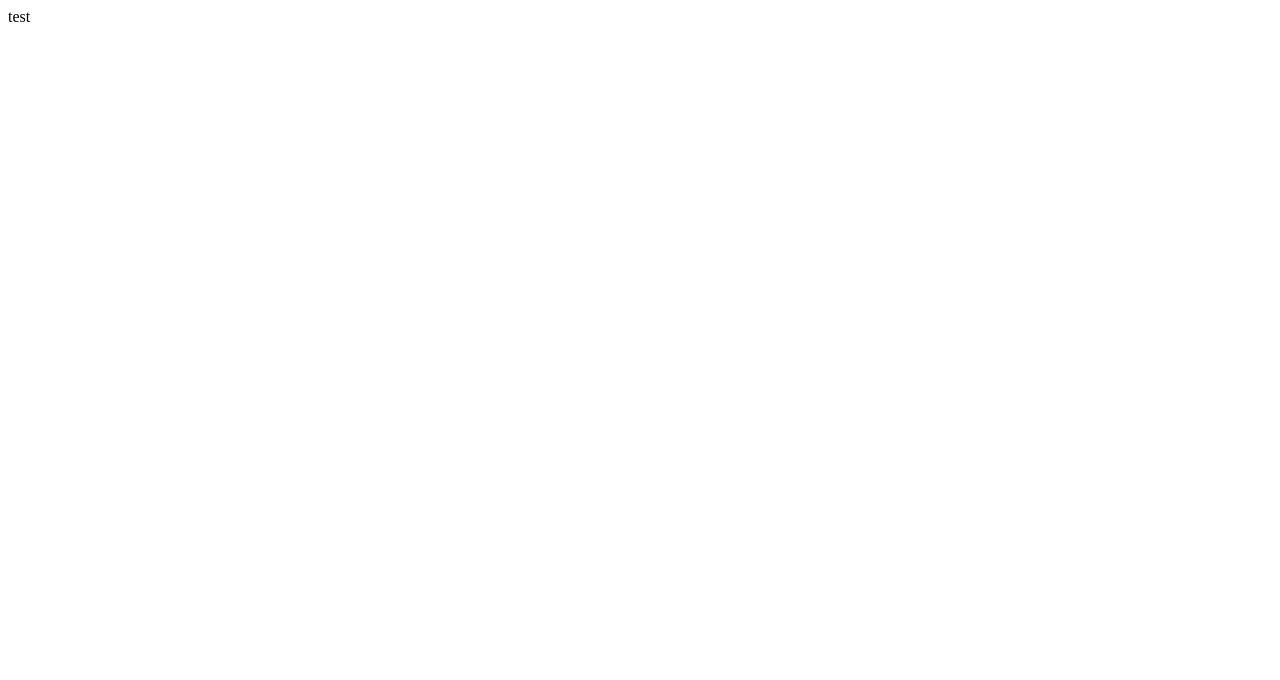
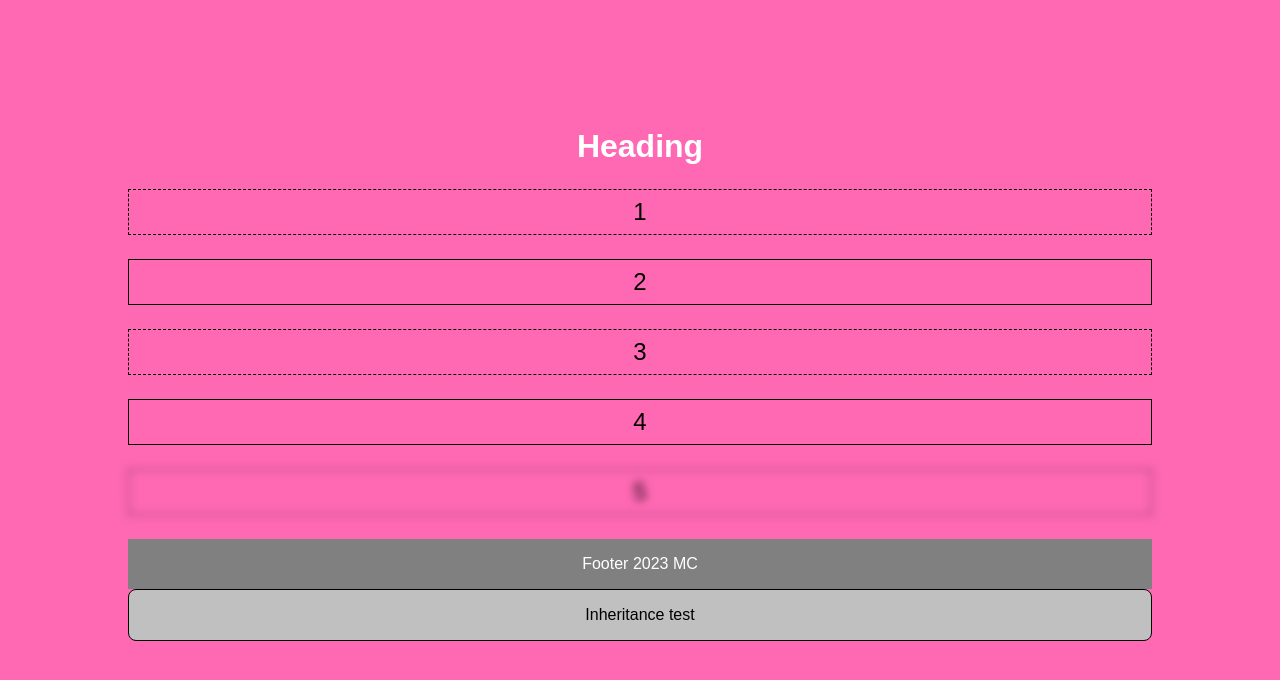
Before and after one commit to mariuszciaston/SASS-Practice, a plain HTML site: page index.html in a window 1280 px wide. Drawn offline with Linux system fonts and the light colour scheme.

Commit message:
Add Scss variable, @import, @mixin, @include, @extend

```diff
--- /dev/null
+++ b/_footer.scss
@@ -0,0 +1,15 @@
+footer{
+    background-color: grey;
+    color: $whiteVariable;
+    padding: 1rem;
+
+    }
+
+    div{
+        @extend footer; // Inheritance
+
+        background-color: silver;
+        color: black;
+        border-radius: 0.5rem;
+        border: 0.0625rem solid black;
+    }
--- /dev/null
+++ b/_header.scss
@@ -0,0 +1,3 @@
+header{
+    color: $whiteVariable;
+    }
--- /dev/null
+++ b/_main.scss
@@ -0,0 +1,42 @@
+@mixin bordered($width, $line, $color) {
+  border: $width $line $color;
+}
+
+main {
+
+    p{
+        color: black;
+        font-size: 1.5rem;
+
+        // border: dashed 2px;
+
+
+        padding: 0.5rem;
+        transition: 0.5s;
+
+
+        &:nth-of-type(odd){
+            @include bordered(0.1rem, dashed, black);
+        }
+
+        &:nth-of-type(even){
+            @include bordered(0.1rem, solid, black);
+}
+
+
+
+        &:hover{
+            background-color: rgba(255,255,255, 0.5);
+        }
+
+    }
+    .five{
+        filter: blur(4px);
+    }
+
+    .five:hover{
+        filter: blur(0px);
+    }
+
+
+}
--- a/index.html
+++ b/index.html
@@ -8,6 +8,27 @@
     <title>Document</title>
 </head>
 <body>
-    test
+  <header>
+    <h1>Heading</h1>
+  </header>
+
+  <main>
+    <p>1</p>
+    <p>2</p>
+    <p>3</p>
+    <p>4</p>
+    <p class="five">5</p>
+
+
+  </main>
+
+
+  <footer>
+    Footer 2023 MC
+  </footer>
+    <div>
+      Inheritance test
+    </div>
+
 </body>
 </html>
--- a/style.scss
+++ b/style.scss
@@ -0,0 +1,16 @@
+$whiteVariable: rgb(255, 255, 255); // zmienna
+
+html{
+    font-size: 16px;
+}
+
+body{
+    font-family: sans-serif;
+    margin: 10vw;
+    text-align: center;
+    background-color: hotpink;
+}
+
+@import "./header";
+@import "./main";
+@import "./footer";
```
Also changed, not shown: style.css, 1 other file.
